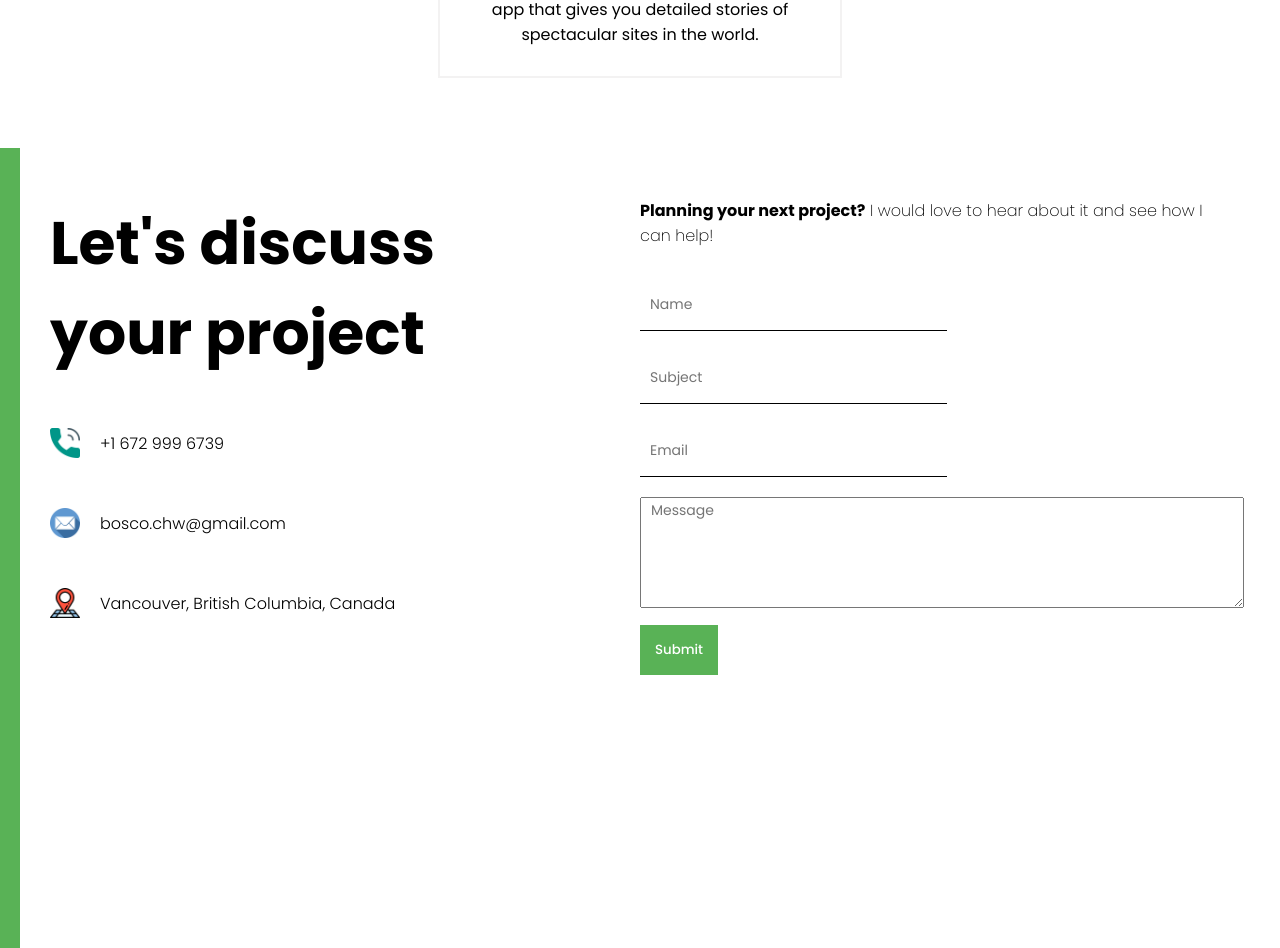
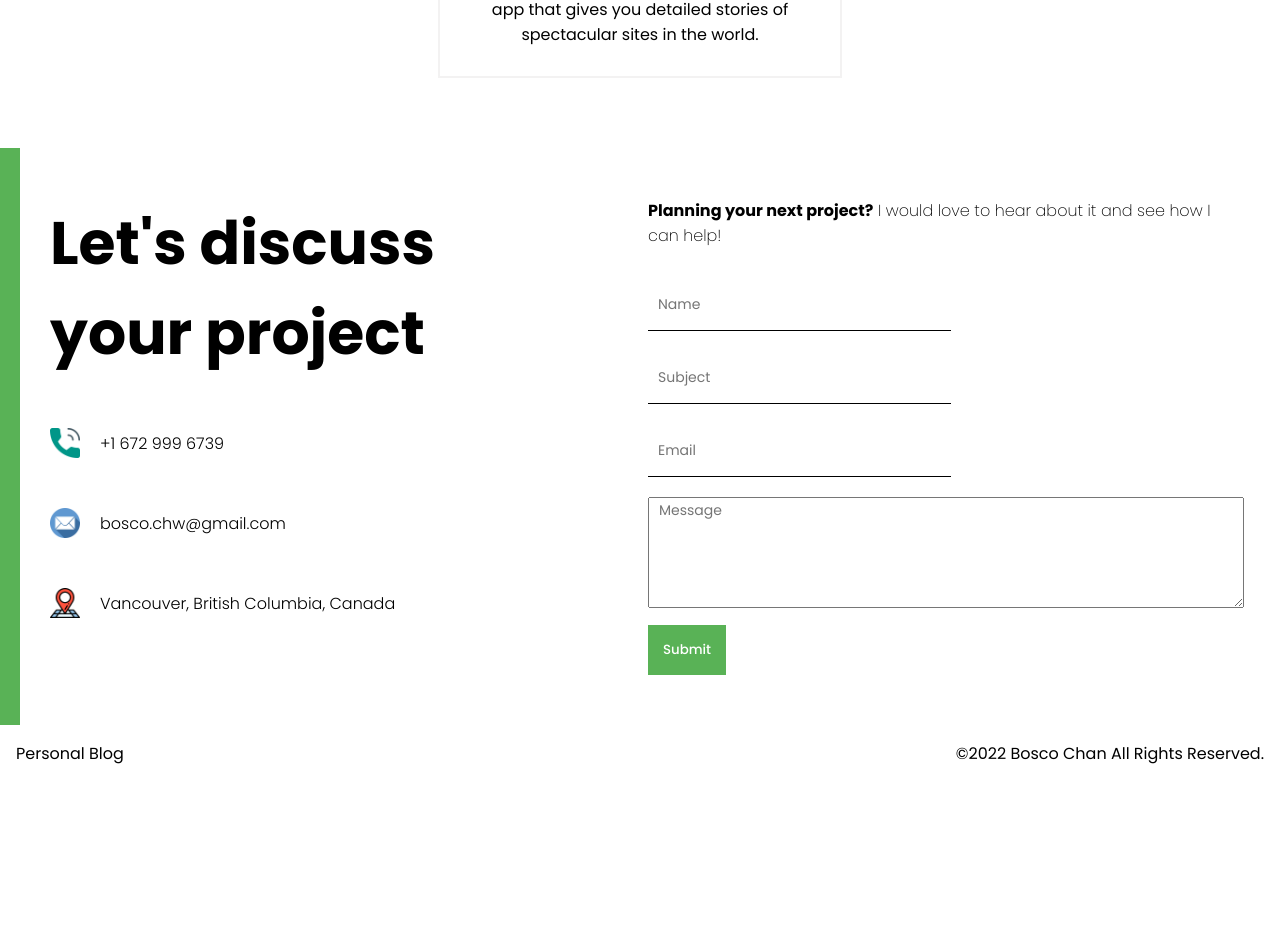
Before and after one commit to BoscoCHW/personal-site, a React (Create React App) app: page / in a window 1280 px wide. Shown: the part 3249-4197 px from the top of the page. After the commit the page ends 4031 px from the top, so only its background shows below. Built offline with nearby package versions, Linux system fonts and the light colour scheme; some icons are missing.

Commit message:
add footer

```diff
--- a/src/App.jsx
+++ b/src/App.jsx
@@ -3,6 +3,7 @@ import About from "./components/about/About";
 import Contact from "./components/contact/Contact";
 import Intro from "./components/intro/Intro";
 import ProductList from "./components/productList/ProductList";
+import Footer from "./components/footer/Footer";
 import Toggle from "./components/toggle/Toggle";
 import { ThemeContext } from "./context";
 import { library } from '@fortawesome/fontawesome-svg-core'
@@ -25,6 +26,7 @@ const App = () => {
       <About />
       <ProductList />
       <Contact />
+      <Footer />
     </div>
   );
 };
--- a/src/components/contact/contact.css
+++ b/src/components/contact/contact.css
@@ -1,5 +1,4 @@
 .c {
-  height: 100vh;
   position: relative;
 }
 
@@ -13,6 +12,7 @@
 .c-wrapper {
   padding: 50px;
   display: flex;
+  gap: 1rem;
 }
 
 .c-left {
--- /dev/null
+++ b/src/components/footer/Footer.jsx
@@ -0,0 +1,10 @@
+import "./footer.css";
+
+const Footer = () => (
+    <footer>
+        <div className="f-personal-blog"><a href="https://boscothestoic.wordpress.com" target="_blank" rel="noreferrer">Personal Blog</a></div>
+        <div className="f-rights">©2022 Bosco Chan All Rights Reserved.</div>
+    </footer>
+)
+
+export default Footer;
--- /dev/null
+++ b/src/components/footer/footer.css
@@ -0,0 +1,14 @@
+footer {
+    /* background-color: lightgray; */
+    padding: 1rem;
+    display: flex;
+    justify-content: space-between;
+    align-items: center;
+}
+
+
+@media screen and (max-width: 480px) {
+    footer {
+        font-size: 0.7rem;
+    }
+}
```
